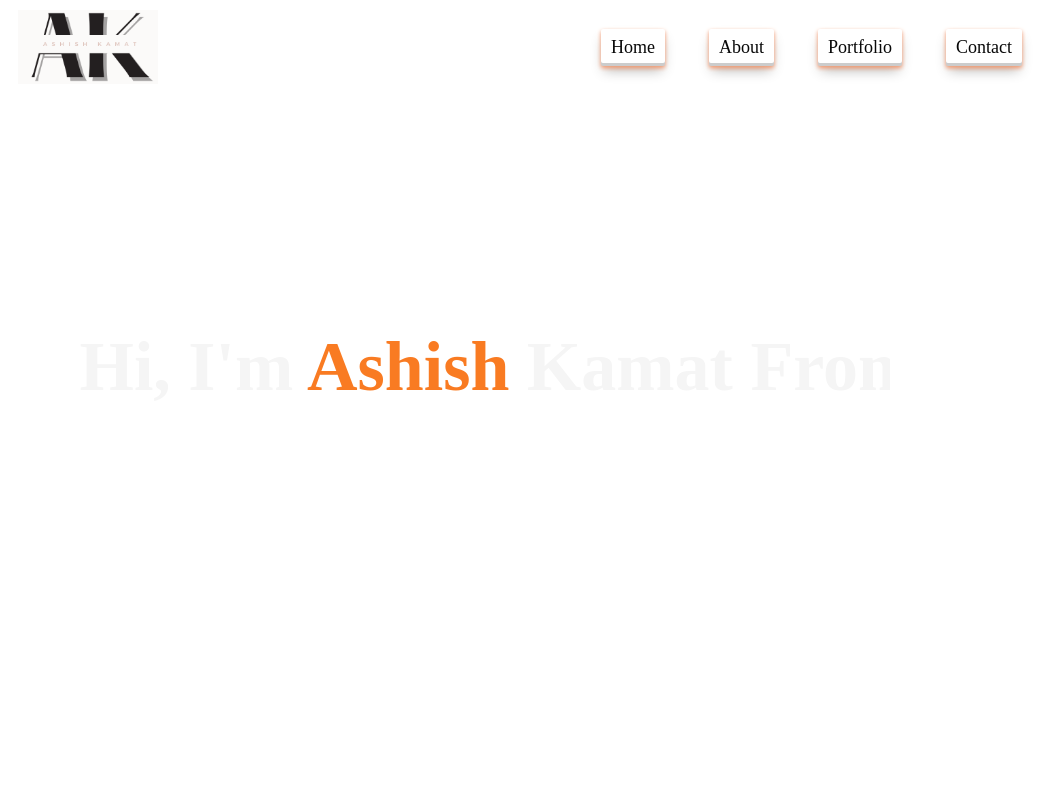
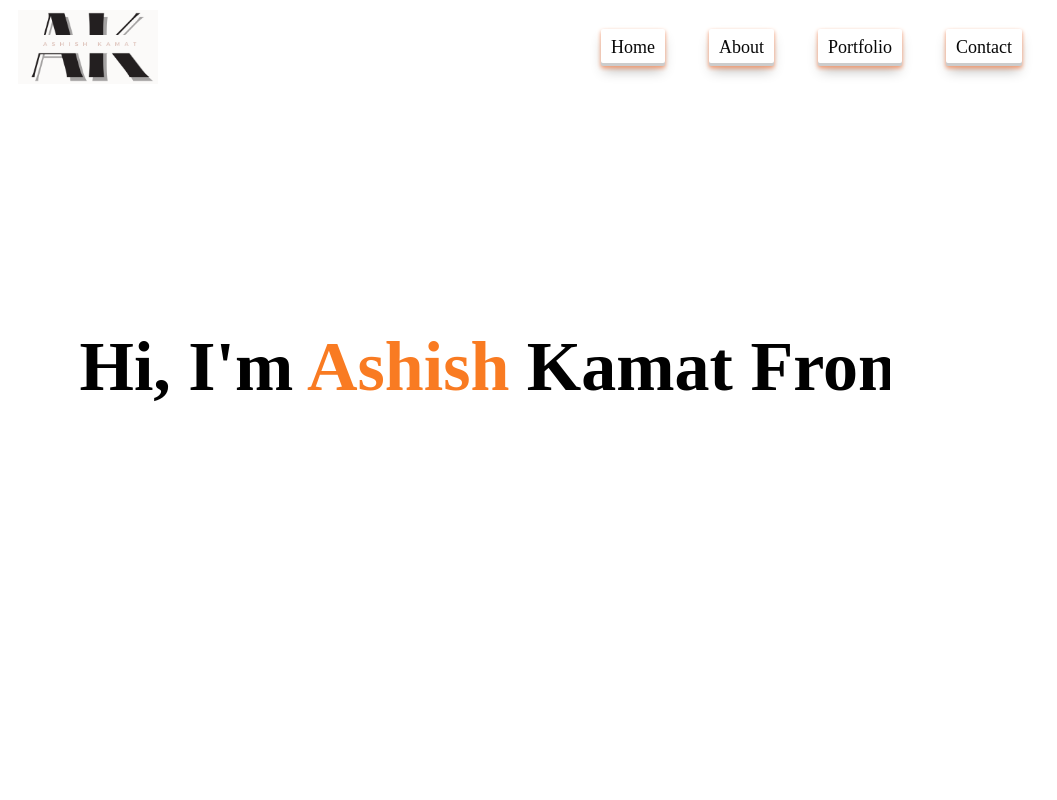
Before and after one commit to AshishKamat21/Portfolio, a plain HTML site: page index.html in a window 1280 px wide. Shown: the top 800 px of the page, without its empty margins (110-1167 px from the left). Drawn offline with Linux system fonts and the light colour scheme.

Commit message:
Update style.css

```diff
--- a/style.css
+++ b/style.css
@@ -10,7 +10,7 @@ html{
 }
 
 body{
-    color: #F5F5F5;
+    color: #000000;
     background:white;
 }
     #header{
```
